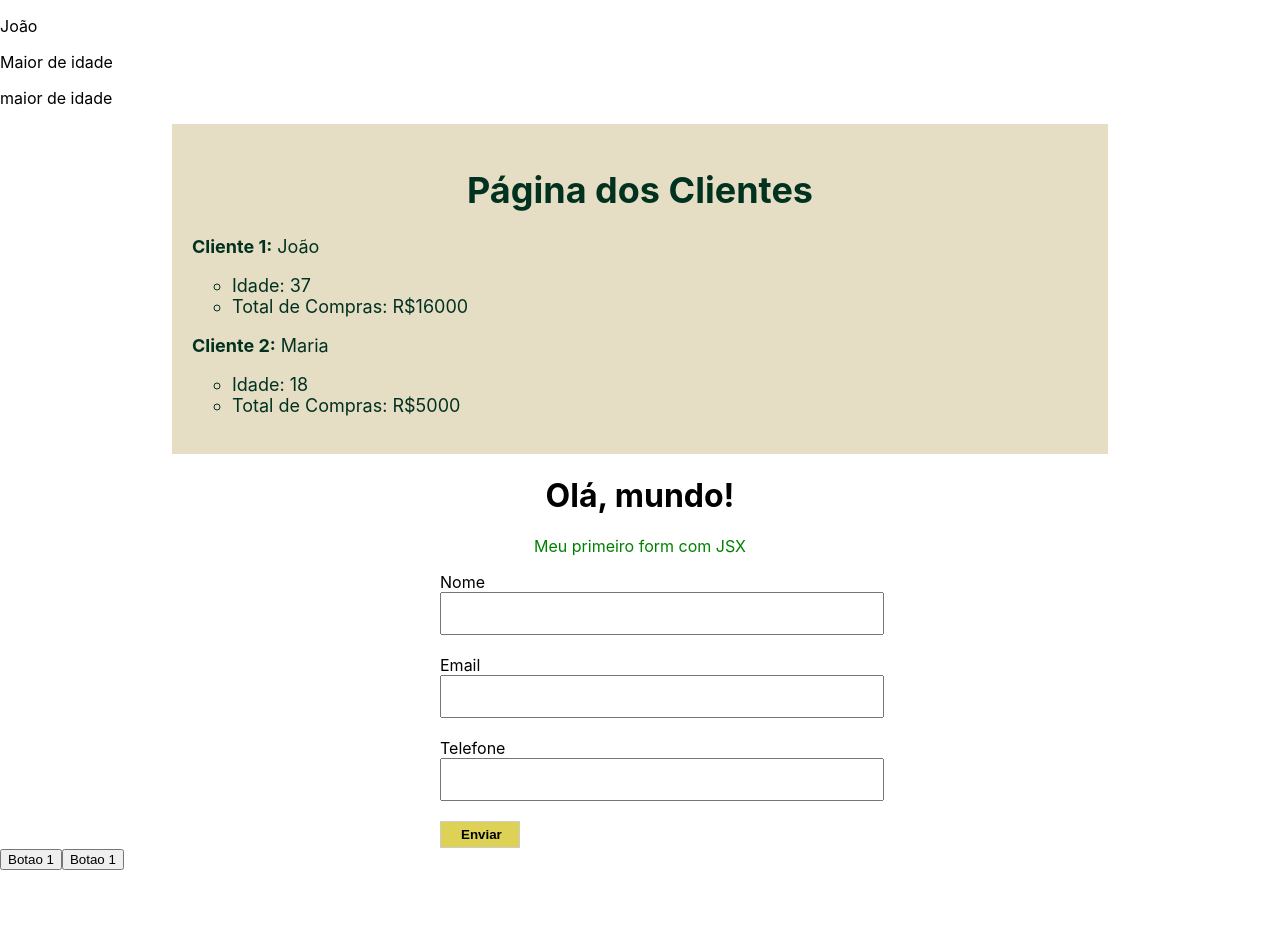
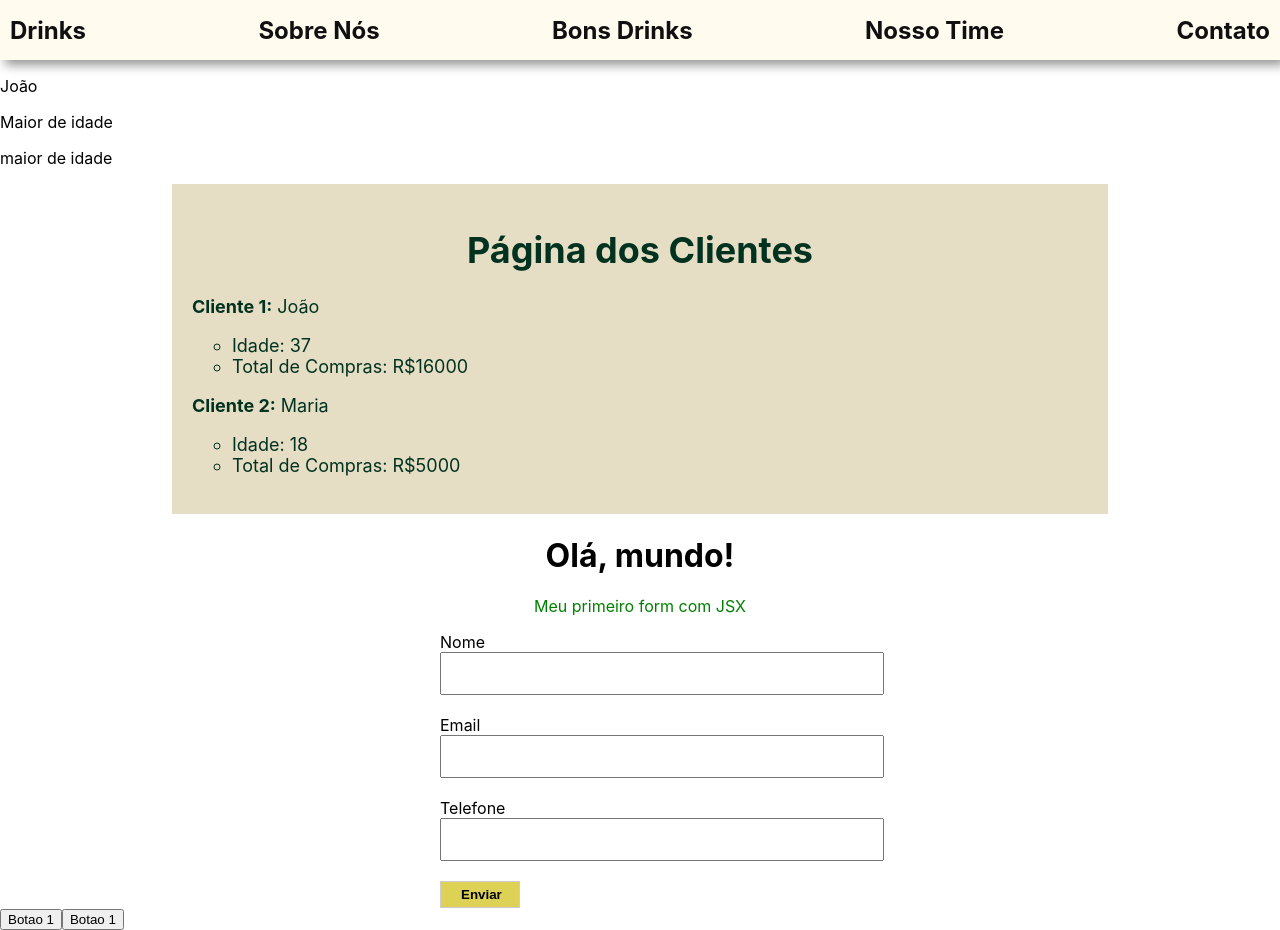
Before and after one commit to rafael-angonese/bons-drinks-resilia, a React (Create React App) app: page / in a window 1280 px wide. Before the commit the page ends 870 px from the top, so only its background shows below. Built offline with nearby package versions, Linux system fonts and the light colour scheme.

Commit message:
:sparkles: chore: included Header and Footer into App.js

```diff
--- a/src/App.js
+++ b/src/App.js
@@ -1,13 +1,15 @@
 import Button from "./components/Button";
 import ButtonClass from "./components/ButtonClass";
 import Clientes from "./components/Clientes";
-import ConctactForm from "./components/ContactForm";
+import ContactForm from "./components/ContactForm";
+import Header from "./components/Header";
 
 function App() {
   return (
     <div>
+      <Header />
       <Clientes />
-      <ConctactForm />
+      <ContactForm />
       <Button />
       <ButtonClass />
     </div>
```
